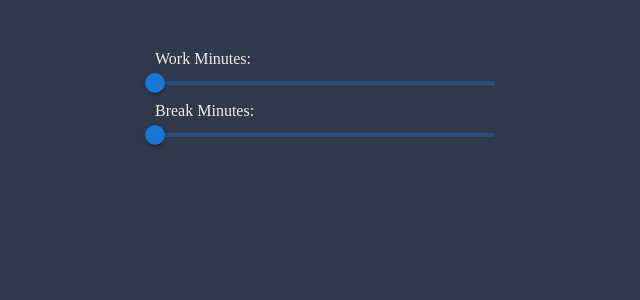
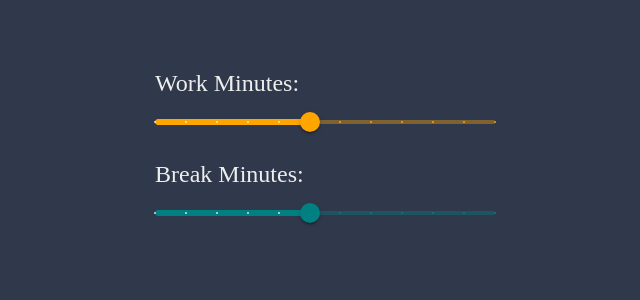
Before and after one commit to evelynmbart/pomodoro, a React (Vite) app: page /settings in a window 1280 px wide. Shown: the top 300 px of the page, without its empty margins (315-955 px from the left). Built offline with nearby package versions, Linux system fonts and the light colour scheme.

Commit message:
fix setting sliders

```diff
--- a/src/App.css
+++ b/src/App.css
@@ -30,4 +30,8 @@ button.with-text svg {
 
 label {
   display: block;
+  margin-bottom: 10px;
+  margin-top: 20px;
+  text-transform: capitalize;
+  font-size: 1.5rem;
 }
--- a/src/components/Settings.jsx
+++ b/src/components/Settings.jsx
@@ -6,18 +6,26 @@ export function Settings() {
     <div style={{ textAlign: "left" }}>
       <label>Work Minutes:</label>
       <Slider
-        min={45}
-        max={120}
-        className="slider"
-        aria-label="Working Minutes"
+        className="slider1"
+        defaultValue={30}
+        color="orange"
+        aria-label="Working Minutes Slider"
+        step={5}
+        marks
+        min={5}
+        max={60}
         valueLabelDisplay="auto"
       />
       <label>Break Minutes:</label>
       <Slider
-        min={45}
-        max={120}
         className="slider2"
-        aria-label="Working Minutes"
+        defaultValue={30}
+        color="teal"
+        aria-label="Working Minutes Slider"
+        step={5}
+        marks
+        min={5}
+        max={60}
         valueLabelDisplay="auto"
       />
     </div>
--- a/src/slider.css
+++ b/src/slider.css
@@ -1,5 +1,5 @@
-.slider {
-  color: palevioletred;
+.slider1 {
+  color: orange;
 }
 
 .slider2 {
```
